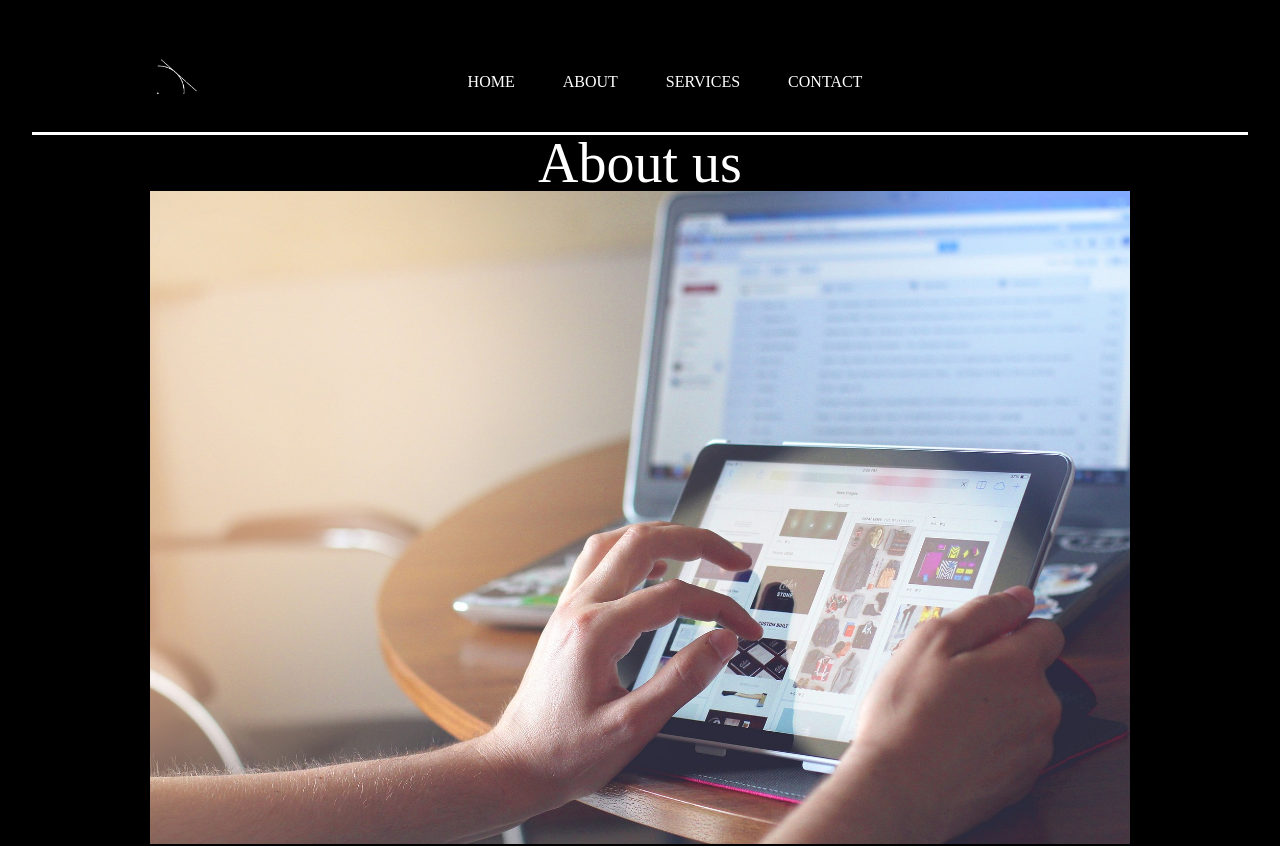
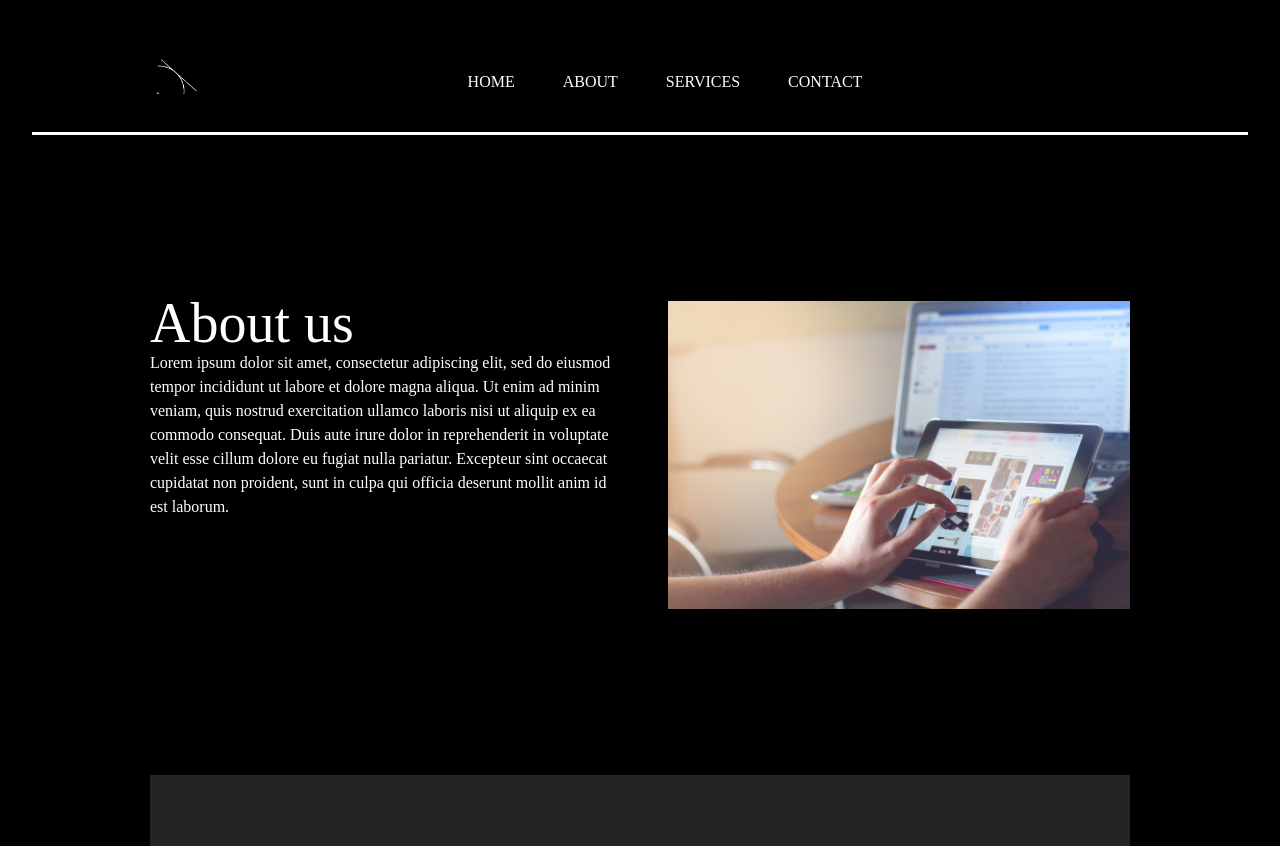
Before and after one commit to guitarguy199/tangent-apps, a React (Vite) app: page /about in a window 1280 px wide. Shown: the top 846 px of the page. Built offline with nearby package versions, Linux system fonts and the light colour scheme.

Commit message:
initial layout and styling

```diff
--- a/src/Pages/About/AboutHero.css
+++ b/src/Pages/About/AboutHero.css
@@ -1,17 +1,32 @@
 .about-hero {
-
+    padding-top: 5rem;
 }
 
 .about-hero .container {
-
+    grid-template-columns: repeat(2, 1fr);
+    gap: 3.5rem;
+    margin-bottom: 5rem;
 }
 
 .about-hero-text {
-
+    grid-column: 1;
+    text-align: left;
+    margin-top: 5rem;
 }
 
 .about-hero-img {
-
+    grid-column: 2;
+    width: 100%;
+    height: 30rem;
+    justify-self: center;
+    object-fit: contain;
 }
 
 /* --- Media Queries ---*/
+
+@media (max-width: 792px) {
+    .hero .container {
+        grid-template-columns: 1fr 1fr;
+        grid-template-rows: auto auto;
+    }
+}
--- a/src/Pages/About/AboutHero.jsx
+++ b/src/Pages/About/AboutHero.jsx
@@ -1,3 +1,4 @@
+import './AboutHero.css';
 import aboutImg from './assets/client-working.jpeg';
 
 const AboutHero = () => {
@@ -6,10 +7,10 @@
         <div className='grid container'>
             <div className="about-hero-text">
                 <h1>About us</h1>
+                <p>Lorem ipsum dolor sit amet, consectetur adipiscing elit, sed do eiusmod tempor incididunt ut labore et dolore magna aliqua. Ut enim ad minim veniam, quis nostrud exercitation ullamco laboris nisi ut aliquip ex ea commodo consequat. Duis aute irure dolor in reprehenderit in voluptate velit esse cillum dolore eu fugiat nulla pariatur. Excepteur sint occaecat cupidatat non proident, sunt in culpa qui officia deserunt mollit anim id est laborum.</p>
             </div>
             <img src={aboutImg} className='about-hero-img' />
         </div>
-
         </section>
     )
 }
```
